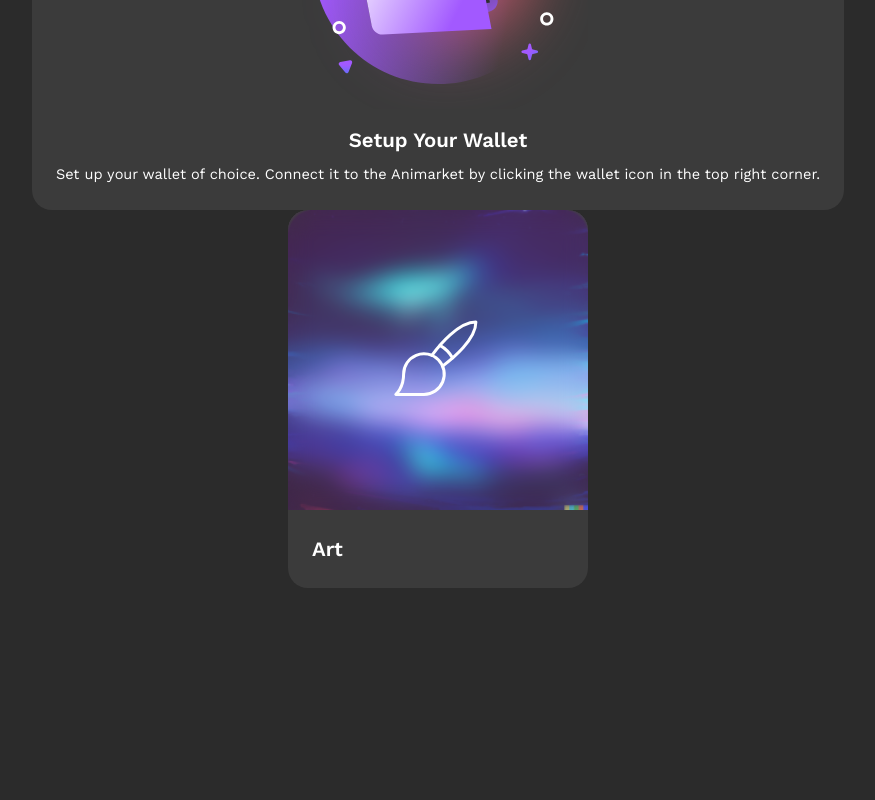
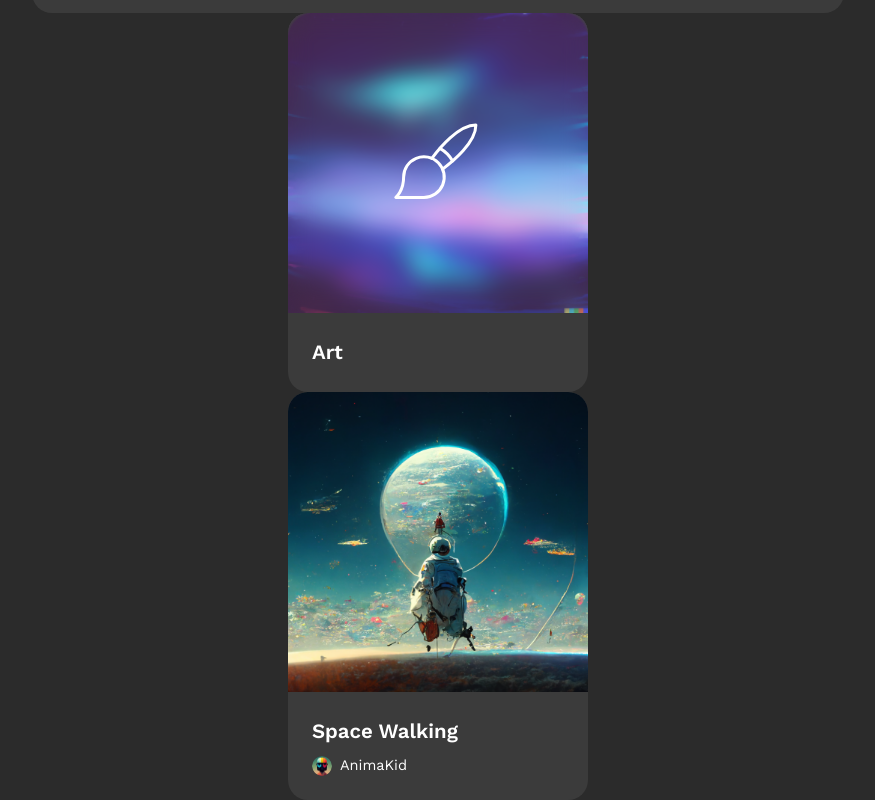
Before and after one commit to yaya-mamoudou/recreateApp-test, a Next.js app: page / in a window 1280 px wide. Shown: the part 887-1687 px from the top of the page, without its empty margins (202-1077 px from the left). Before the commit the page ends 1475 px from the top, so only its background shows below. Built offline with nearby package versions, Linux system fonts and the light colour scheme.

Commit message:
Add hero card

```diff
--- a/src/app/page.tsx
+++ b/src/app/page.tsx
@@ -3,6 +3,7 @@ import CategoryCard from '@/components/cards/category-card';
 import CollectionCard from '@/components/cards/collection-card';
 import CreatorCard from '@/components/cards/creator-card';
 import DiscoveryCard from '@/components/cards/discovery-card';
+import HeroCard from '@/components/cards/hero-card';
 import HowItWorksCard from '@/components/cards/how-it-works-card';
 import { categoriesCardList, collections, discoveries, howItWorksList } from '@/data/mock-data';
 import { Rocket } from 'lucide-react';
@@ -40,6 +41,8 @@ export default function HomePage() {
 				<HowItWorksCard {...howItWorksList[0]} />
 
 				<CategoryCard {...categoriesCardList[0]} />
+
+				<HeroCard />
 			</main>
 		</div>
 	);
--- a/src/components/card-title-and-creator.tsx
+++ b/src/components/card-title-and-creator.tsx
@@ -10,7 +10,7 @@ export default function CardTitleAndCreator(props: Props) {
 	return (
 		<div>
 			<div className='font-semibold text-md'>{props.title}</div>
-			<div className='flex gap-x-2 items-center'>
+			<div className='flex gap-x-2 mt-2 items-center'>
 				<Image
 					alt={props.title}
 					src={props.avatar}
--- /dev/null
+++ b/src/components/cards/hero-card.tsx
@@ -0,0 +1,24 @@
+import Image from 'next/image';
+import React from 'react';
+import CardTitleAndCreator from '../card-title-and-creator';
+
+export default function HeroCard() {
+	return (
+		<div className='rounded-20 bg-black-secondary'>
+			<Image
+				alt='Space Walking'
+				src='/images/hero/img1.png'
+				width={300}
+				height={300}
+				className='object-cover size-[300px] rounded-20 rounded-b-[0] bg-black-secondary'
+			/>
+			<div className='p-6'>
+				<CardTitleAndCreator
+					name='AnimaKid'
+					title='Space Walking'
+					avatar='/images/avatars/img1.png'
+				/>
+			</div>
+		</div>
+	);
+}
```
